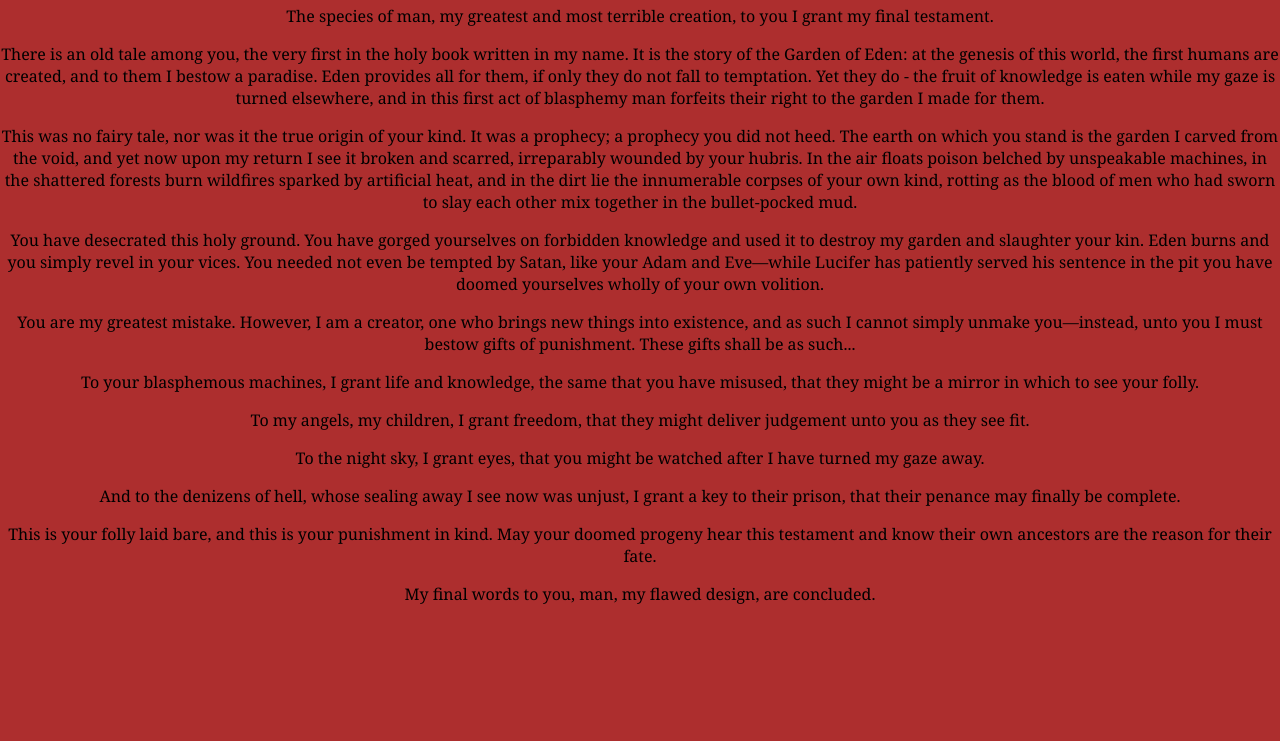
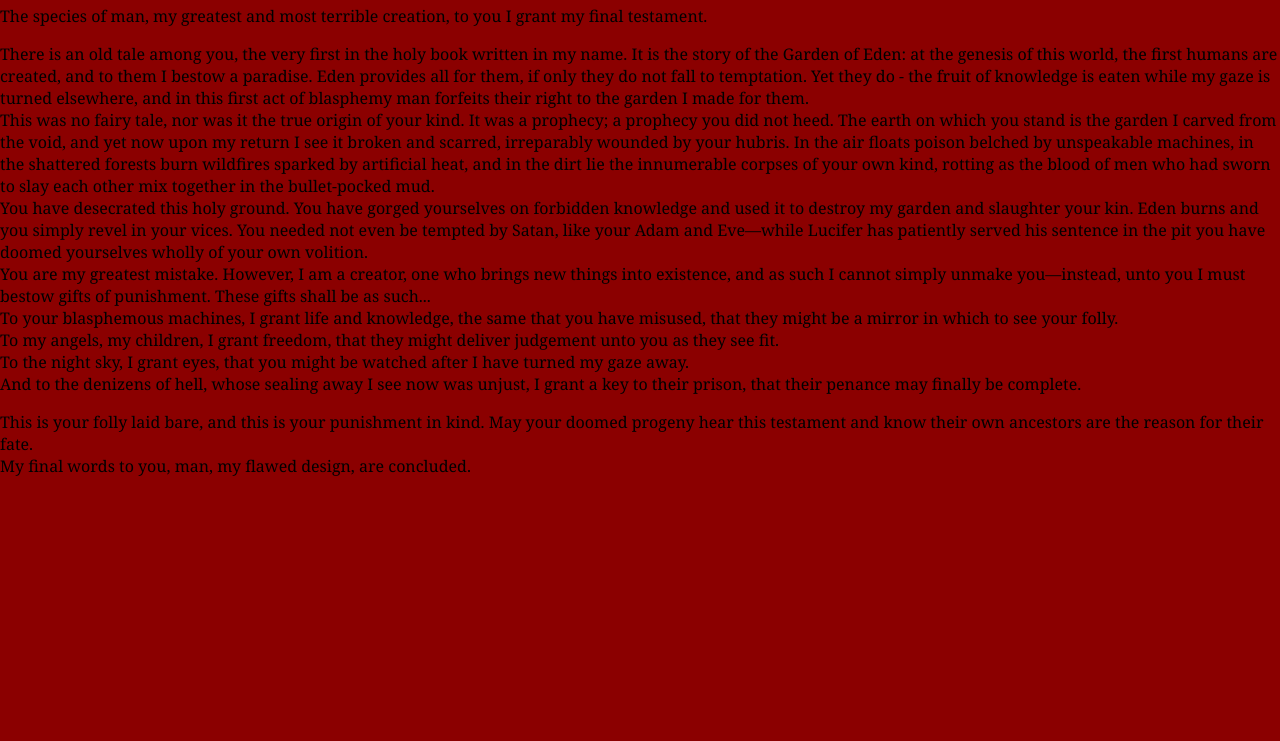
Before and after one commit to raining-silver/eden-burns, a plain HTML site: page library/testament.html in a window 1280 px wide. Shown: the part 59-800 px from the top of the page. Drawn offline with Linux system fonts and the light colour scheme; files that its build step writes are made by us from their sources.

Commit message:
added new style for story pages

```diff
--- /dev/null
+++ b/library/storystyles.css
@@ -0,0 +1,6 @@
+body {
+    margin: 0;
+    background-color:darkred;
+    text-align: left;
+    font-family: Georgia;
+}
--- a/library/testament.html
+++ b/library/testament.html
@@ -3,22 +3,22 @@
     <meta charset="UTF-8">
     <meta name="viewport" content="width=device-width, initial-scale=1.0">
     <title>Testament</title>
-    <link rel="stylesheet" href="styles.css">
+    <link rel="stylesheet" href="storystyles.css">
 </head>
 <body>
     <h1>Testament</h1>
     <p>The species of man, my greatest and most terrible creation, to you I grant my final testament.</p>
 
-        <p>There is an old tale among you, the very first in the holy book written in my name. It is the story of the Garden of Eden: at the genesis of this world, the first humans are created, and to them I bestow a paradise. Eden provides all for them, if only they do not fall to temptation. Yet they do - the fruit of knowledge is eaten while my gaze is turned elsewhere, and in this first act of blasphemy man forfeits their right to the garden I made for them.</p>
-        <p>This was no fairy tale, nor was it the true origin of your kind. It was a prophecy; a prophecy you did not heed. The earth on which you stand is the garden I carved from the void, and yet now upon my return I see it broken and scarred, irreparably wounded by your hubris. In the air floats poison belched by unspeakable machines, in the shattered forests burn wildfires sparked by artificial heat, and in the dirt lie the innumerable corpses of your own kind, rotting as the blood of men who had sworn to slay each other mix together in the bullet-pocked mud.</p>
-        <p>You have desecrated this holy ground. You have gorged yourselves on forbidden knowledge and used it to destroy my garden and slaughter your kin. Eden burns and you simply revel in your vices. You needed not even be tempted by Satan, like your Adam and Eve—while Lucifer has patiently served his sentence in the pit you have doomed yourselves wholly of your own volition.</p>
-        <p>You are my greatest mistake. However, I am a creator, one who brings new things into existence, and as such I cannot simply unmake you—instead, unto you I must bestow gifts of punishment. These gifts shall be as such...</p>
-        <p>To your blasphemous machines, I grant life and knowledge, the same that you have misused, that they might be a mirror in which to see your folly.</p>
-        <p>To my angels, my children, I grant freedom, that they might deliver judgement unto you as they see fit.</p>
-        <p>To the night sky, I grant eyes, that you might be watched after I have turned my gaze away.</p>
-        <p>And to the denizens of hell, whose sealing away I see now was unjust, I grant a key to their prison, that their penance may finally be complete.</p>
+        <p>There is an old tale among you, the very first in the holy book written in my name. It is the story of the Garden of Eden: at the genesis of this world, the first humans are created, and to them I bestow a paradise. Eden provides all for them, if only they do not fall to temptation. Yet they do - the fruit of knowledge is eaten while my gaze is turned elsewhere, and in this first act of blasphemy man forfeits their right to the garden I made for them.<br>
+        This was no fairy tale, nor was it the true origin of your kind. It was a prophecy; a prophecy you did not heed. The earth on which you stand is the garden I carved from the void, and yet now upon my return I see it broken and scarred, irreparably wounded by your hubris. In the air floats poison belched by unspeakable machines, in the shattered forests burn wildfires sparked by artificial heat, and in the dirt lie the innumerable corpses of your own kind, rotting as the blood of men who had sworn to slay each other mix together in the bullet-pocked mud.<br>
+        You have desecrated this holy ground. You have gorged yourselves on forbidden knowledge and used it to destroy my garden and slaughter your kin. Eden burns and you simply revel in your vices. You needed not even be tempted by Satan, like your Adam and Eve—while Lucifer has patiently served his sentence in the pit you have doomed yourselves wholly of your own volition.<br>
+        You are my greatest mistake. However, I am a creator, one who brings new things into existence, and as such I cannot simply unmake you—instead, unto you I must bestow gifts of punishment. These gifts shall be as such...<br>
+        To your blasphemous machines, I grant life and knowledge, the same that you have misused, that they might be a mirror in which to see your folly.<br>
+        To my angels, my children, I grant freedom, that they might deliver judgement unto you as they see fit.<br>
+        To the night sky, I grant eyes, that you might be watched after I have turned my gaze away.<br>
+        And to the denizens of hell, whose sealing away I see now was unjust, I grant a key to their prison, that their penance may finally be complete.</p>
 
-        <p>This is your folly laid bare, and this is your punishment in kind. May your doomed progeny hear this testament and know their own ancestors are the reason for their fate.</p>
-        <p>My final words to you, man, my flawed design, are concluded.</p>
+        <p>This is your folly laid bare, and this is your punishment in kind. May your doomed progeny hear this testament and know their own ancestors are the reason for their fate.<br>
+        My final words to you, man, my flawed design, are concluded.</p>
 </body>
 </html>
--- a/styles.css
+++ b/styles.css
@@ -1,6 +1,6 @@
 body {
   margin: 0;
-  background: rgb(173, 46, 46);
+  background: rgb(133, 117, 93);
   text-align: center;
-  font-family: Georgia, 'Times New Roman', Times, serif;
+  font-family: Georgia;
 }
```
Also changed, not shown: library.html (+6 -8 lines), library/abaddon.html (+3 -3 lines).
